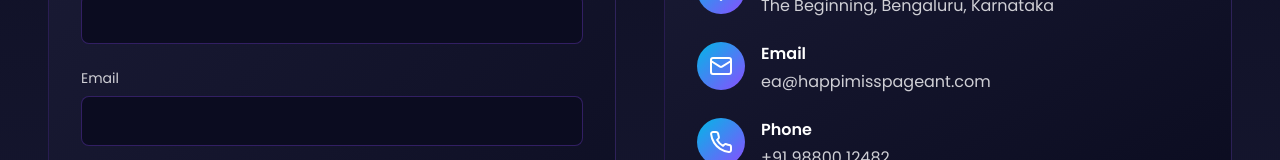
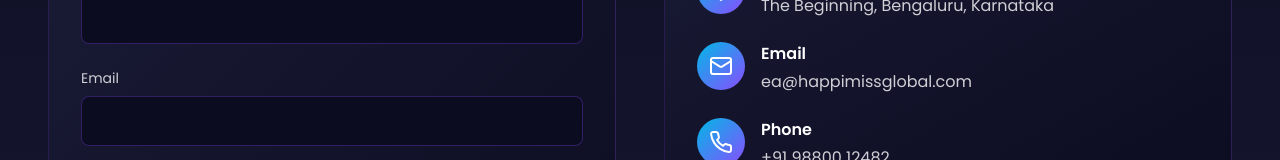
Before and after one commit to indumathi12004-droid/happi-pageant--miss-site, a React (Vite) app: page / in a window 1280 px wide. Shown: the part 6145-6305 px from the top of the page. Built offline with nearby package versions, Linux system fonts and the light colour scheme.

Commit message:
Updated Contact.tsx

```diff
--- a/src/components/Contact.tsx
+++ b/src/components/Contact.tsx
@@ -94,7 +94,8 @@ export default function Contact() {
                   </div>
                   <div>
                     <h4 className="text-white font-semibold mb-1">Email</h4>
-                    <p className="text-[#CFCFD5]">ea@happimisspageant.com</p>
+                    <p className="text-[#CFCFD5]">ea@happimissglobal.com
+</p>
                   </div>
                 </div>
 
```
